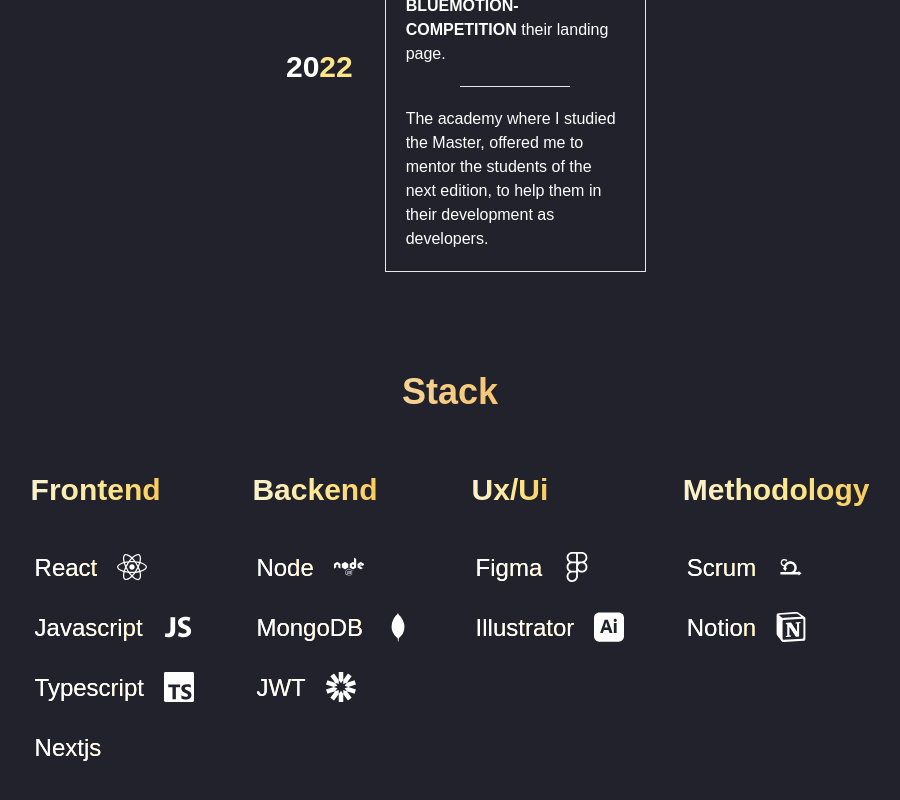
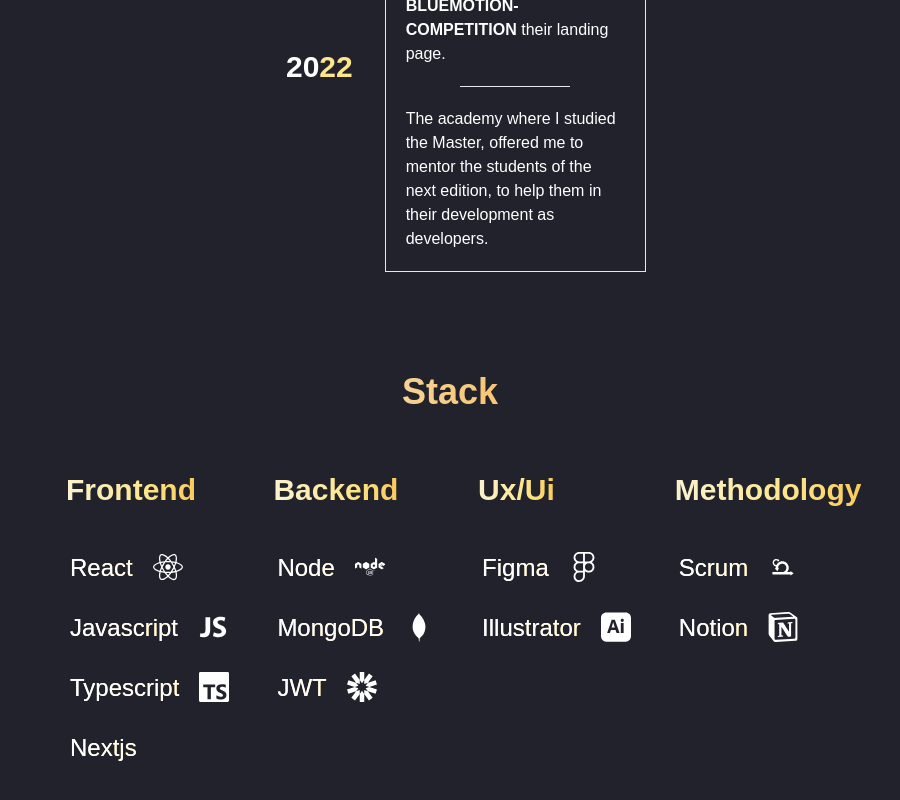
Before and after one commit to Arian1192/Portfolio, a Next.js app: page /about in a window 1280 px wide. Shown: the part 591-1391 px from the top of the page, without its empty margins (190-1090 px from the left). Built offline with nearby package versions, Linux system fonts and the light colour scheme; some icons are missing.

Commit message:
small changes on tech section

```diff
--- a/pages/about.tsx
+++ b/pages/about.tsx
@@ -42,7 +42,7 @@
             <p className='p-5 text-white text-2xl max-sm:text-[16px]'>One thing that describes me very well is that I like to teach what I learn, and to help others in their endeavours. </p>
             <p className='p-5 text-white text-2xl max-sm:text-[16px]'>I love researching, working in teams and trying new technologies, I believe that learning should never stop and that makes me keep an eye on any new technology.</p>
         </div>
-                <div className='mx-auto overflow-hidden p-10 w-2/5 lg:w-2/5 md:w-4/5 max-sm:w-full'>
+                <div className='mx-auto overflow-hidden p-10 w-2/5 max-lg:w-3/5 max-md:w-[500px] max-sm:w-full'>
                     <div className='w-4/4 flex flex-row p-5  max-md:flex-row   max-sm:flex-col max-sm:w-full'>
                         <div className='w-2/6 flex flex-row items-center justify-center'>
                             <motion.h4 className='text-3xl font-bold text-white mb-10'
@@ -67,9 +67,9 @@
                 <div className='mx-auto overflow-hidden p-10 w-3/5 max-sm:w-full'>
                     <h2 className='flex flex-row items-center justify-center text-4xl  bg-gradient-to-r text-transparent from-slate-50 bg-clip-text to-amber-500 font-semibold'>Stack</h2>
                 </div>
-                <div className='w-4/6 overflow-hidden flex flex-row mx-auto items-start justify-around gap-10 py-5 max-sm:grid grid-cols-2 max-sm:w-full'>
+                <div className='w-3/5 mx-auto max-md:w-11/12 flex flex-row items-start justify-around gap-10 py-5 max-sm:grid grid-cols-2 max-sm:w-full'>
                 {technology.map((technology) => (
-                    <div className='text-white ' key={technology.id}>
+                    <div className='text-white' key={technology.id}>
                     <TechnologyCard key={technology.id} typeOfSoftware={technology.typeOfSoftware} />
                     </div>
                 ))}
```
